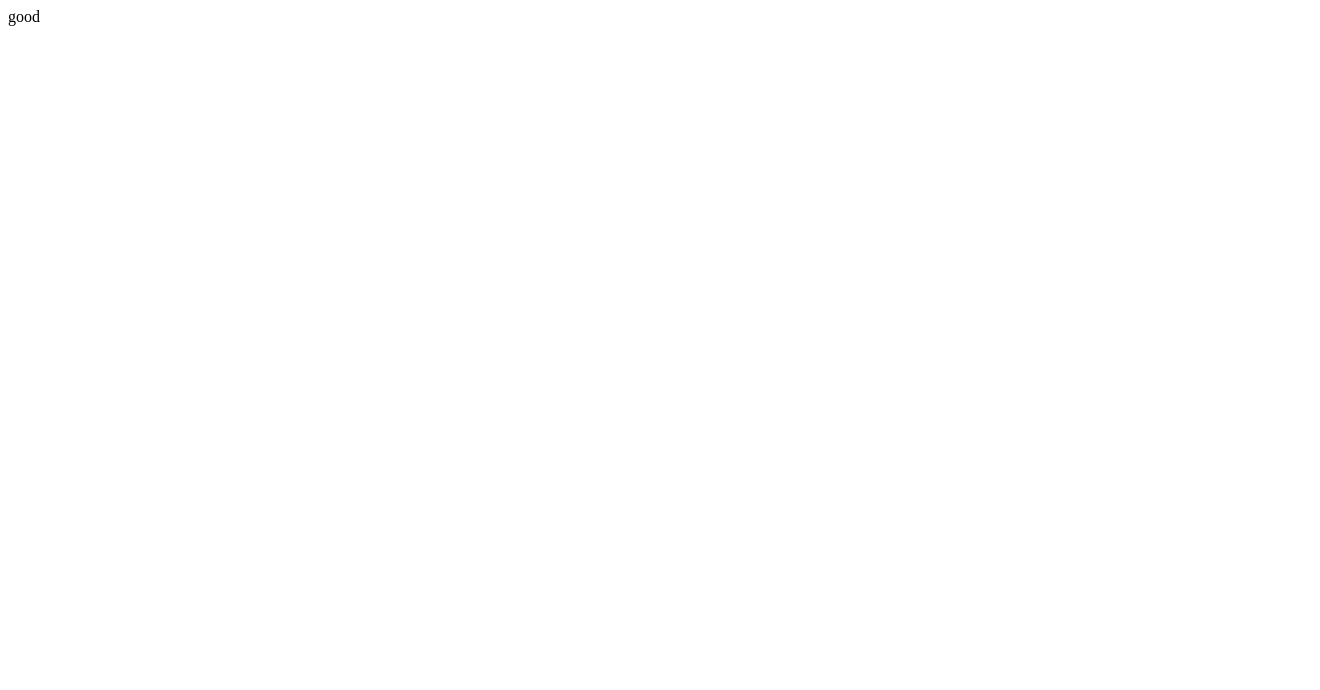
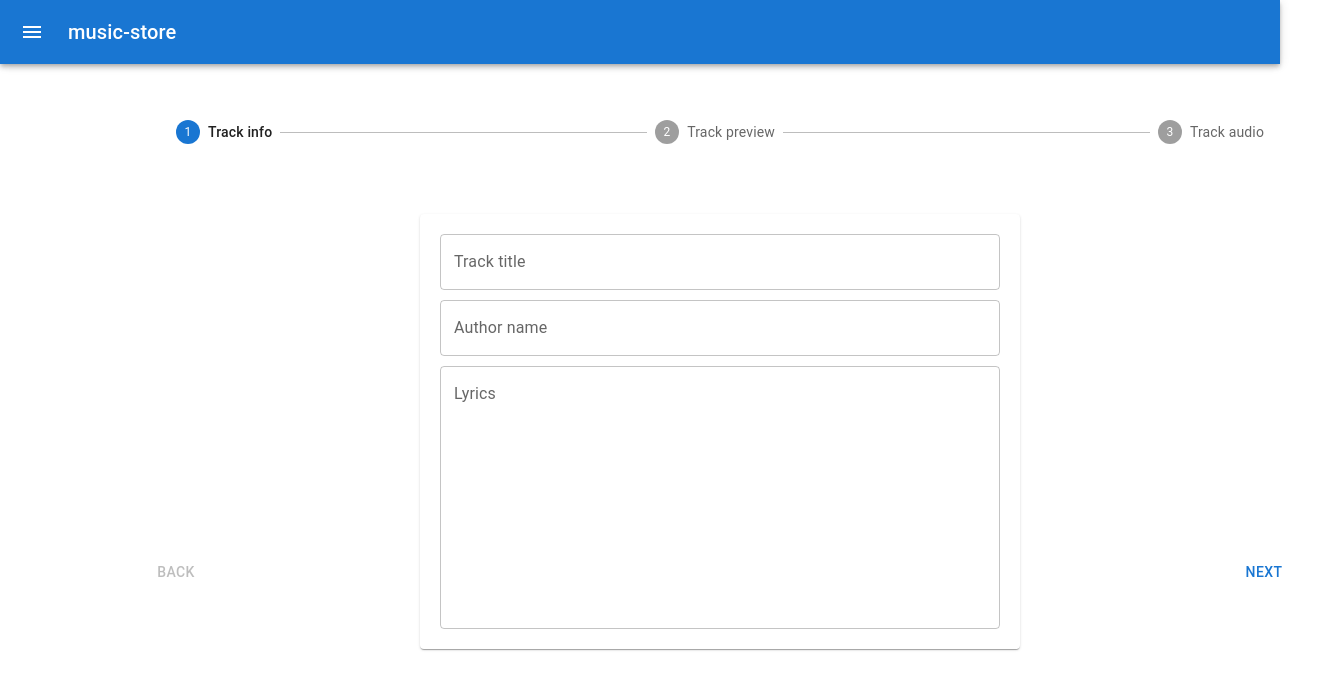
Before and after one commit to 4il612/music-store-client, a Next.js app: page /tracks/create in a window 1280 px wide. Shown: the top 690 px of the page, 1320 px wide, since content can reach past the window. Built offline with nearby package versions, Linux system fonts and the light colour scheme.

Commit message:
feat: StepperMenu of track creating page

```diff
--- /dev/null
+++ b/components/StepWarapper.tsx
@@ -0,0 +1,33 @@
+import { Card, Container, Grid, Step, StepLabel, Stepper } from "@mui/material"
+import React from "react"
+
+interface SWProps{
+    activeStep: number
+    children: React.ReactNode
+}
+
+const steps = ['Track info', 'Track preview', 'Track audio']
+
+const StepWrapper: React.FC<SWProps> = ({activeStep, children}) => {
+    return (
+        <Container>
+            <Stepper activeStep={activeStep}>
+                {steps.map((step, index) =>
+                    <Step
+                        key={index}
+                        completed={activeStep > index}
+                    >
+                        <StepLabel>{step}</StepLabel>
+                    </Step>
+                )}
+            </Stepper>
+            <Grid container justifyContent='center' style={{margin: '70px 0', height: 270}}>
+                    <Card style={{width: 600}}>
+                        {children}
+                    </Card>
+            </Grid>
+        </Container>
+    )
+}
+
+export default StepWrapper
--- a/pages/tracks/create.tsx
+++ b/pages/tracks/create.tsx
@@ -1,12 +1,45 @@
-import { Grid, Card, Button, Box } from "@mui/material"
-import { useRouter } from "next/router"
+import { Grid, Button, TextField } from "@mui/material"
+import { useState } from "react"
+import StepWrapper from "../../components/StepWarapper"
 import MainLayout from "../../layout/MainLayout"
 
 const Create = () => {
+    const [activeStep, setActiveStep] = useState(0)
+
+    const next = () => {
+        setActiveStep(prev => prev + 1)
+    }
+
+    const back = () => {
+        setActiveStep(prev => prev - 1)
+    }
+
     return (
-        <>
-            good
-        </>
+        <MainLayout>
+            <StepWrapper activeStep={activeStep}>
+                {activeStep === 0 &&
+                    <Grid container direction='column' style={{padding: 20}}>
+                        <TextField
+                            style={{marginBottom: 10}}
+                            label='Track title'
+                        />
+                        <TextField
+                            style={{marginBottom: 10}}
+                            label='Author name'
+                        />
+                        <TextField
+                            label='Lyrics'
+                            multiline
+                            rows={10}
+                        />
+                    </Grid>
+                }
+            </StepWrapper>
+            <Grid container justifyContent='space-between'>
+                <Button disabled={activeStep < 1} onClick={back}>back</Button>
+                <Button disabled={activeStep > 2} onClick={next}>next</Button>
+            </Grid>
+        </MainLayout>
     )
 }
 
```
